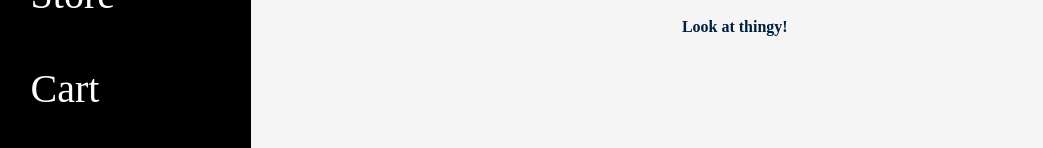
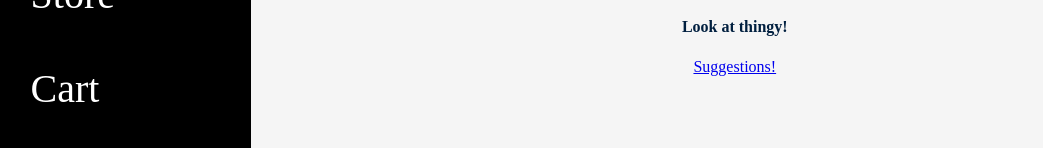
Before and after one commit to cms-ap/cms-ap.github.io, a plain HTML site: page index.html in a window 1280 px wide. Shown: the part 144-292 px from the top of the page, without its empty margins (0-1043 px from the left). Drawn offline with Linux system fonts and the light colour scheme.

Commit message:
Update index.html

```diff
--- a/index.html
+++ b/index.html
@@ -35,6 +35,7 @@
          <div class="images">
             <h4>Look at thingy!</h4>
          </div>
+         <a href="https://github.com/cms-ap/cms-ap.github.io/issues/new">Suggestions!</a>
          <br><br><br><br><br><br><br><br><br><br><br><br><br><br><br><br><br><br><br><br><br>
       </div>
    </body>
```
